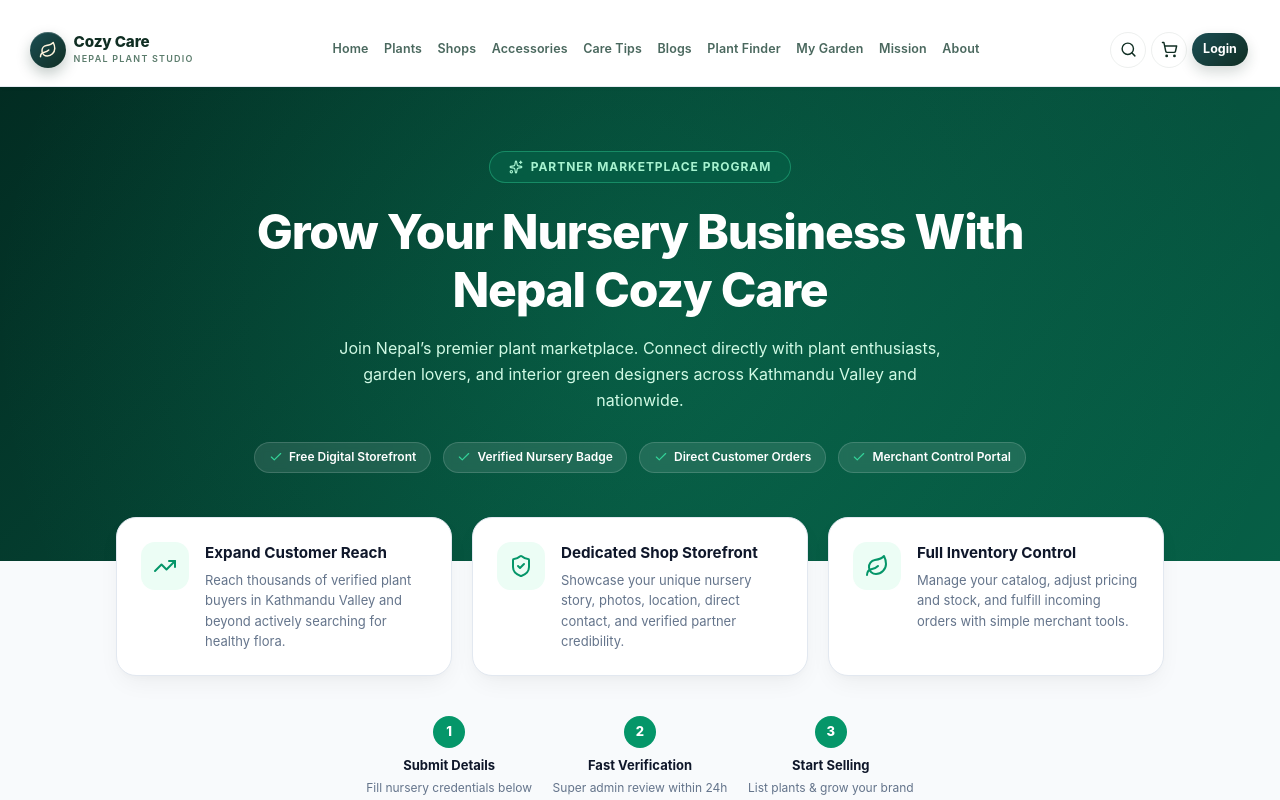
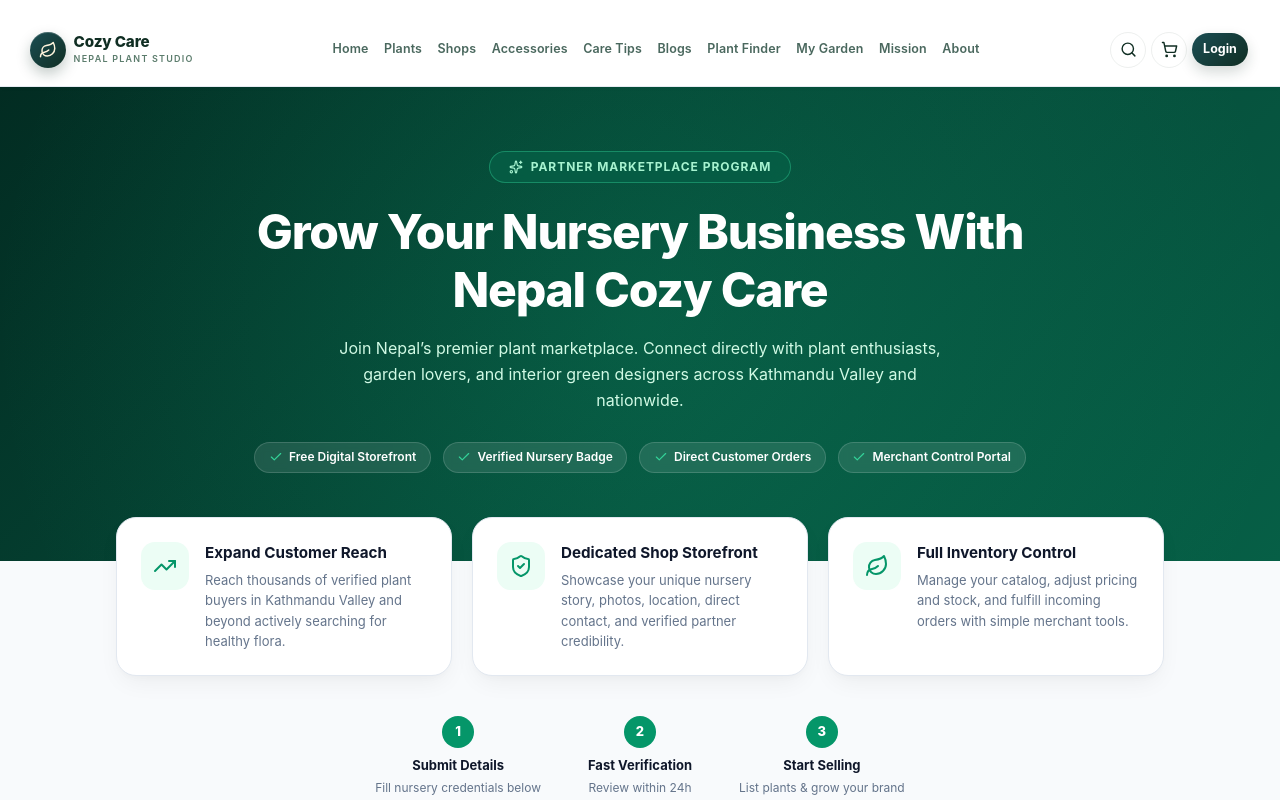
Before and after one commit to Baniya422/Nepal-Cozy-Care, a React (Vite) app in the folder Nepal-Cozy-Care-frontend/: page /become-a-seller in a window 1280 px wide. Shown: the top 800 px of the page. Built offline with nearby package versions, Linux system fonts and the light colour scheme; no server answers.

Commit message:
Update seller application status banner text to Application is on Review

```diff
--- a/Nepal-Cozy-Care-frontend/src/pages/seller/BecomeASeller.tsx
+++ b/Nepal-Cozy-Care-frontend/src/pages/seller/BecomeASeller.tsx
@@ -240,7 +240,7 @@ export default function BecomeASeller() {
         <div className="seller-step-item">
           <div className="seller-step-number">2</div>
           <span className="seller-step-title">Fast Verification</span>
-          <span className="seller-step-desc">Super admin review within 24h</span>
+          <span className="seller-step-desc">Review within 24h</span>
         </div>
         <div className="seller-step-item">
           <div className="seller-step-number">3</div>
@@ -275,9 +275,9 @@ export default function BecomeASeller() {
         ) : existingShop?.status === "pending" ? (
           <div className="seller-status-card status-pending">
             <Clock className="seller-status-icon" style={{ color: "#d97706" }} />
-            <h2 className="seller-status-title">Application Under Super Admin Review</h2>
+            <h2 className="seller-status-title">Application is on Review</h2>
             <p className="seller-status-text">
-              Thank you for applying! Our admin team is currently verifying credentials for <strong>{existingShop.name}</strong>. You will receive an update once approved.
+              Thank you for applying! Our team is currently verifying credentials for <strong>{existingShop.name}</strong>. You will receive an update once approved.
             </p>
             <div style={{ marginTop: "1rem", fontSize: "0.8125rem", color: "#92400e" }}>
               Registered City: <strong>{existingShop.city}</strong> • Phone: <strong>{existingShop.phone}</strong>
--- a/Nepal-Cozy-Care-frontend/src/pages/seller/SellerProducts.tsx
+++ b/Nepal-Cozy-Care-frontend/src/pages/seller/SellerProducts.tsx
@@ -228,7 +228,7 @@ export default function SellerProducts() {
         type: "success",
         text: editingPlant
           ? "Product updated and submitted for review!"
-          : "Product submitted for Super Admin review!",
+          : "Product submitted for review!",
       });
       setShowModal(false);
     } catch (err: unknown) {
```
